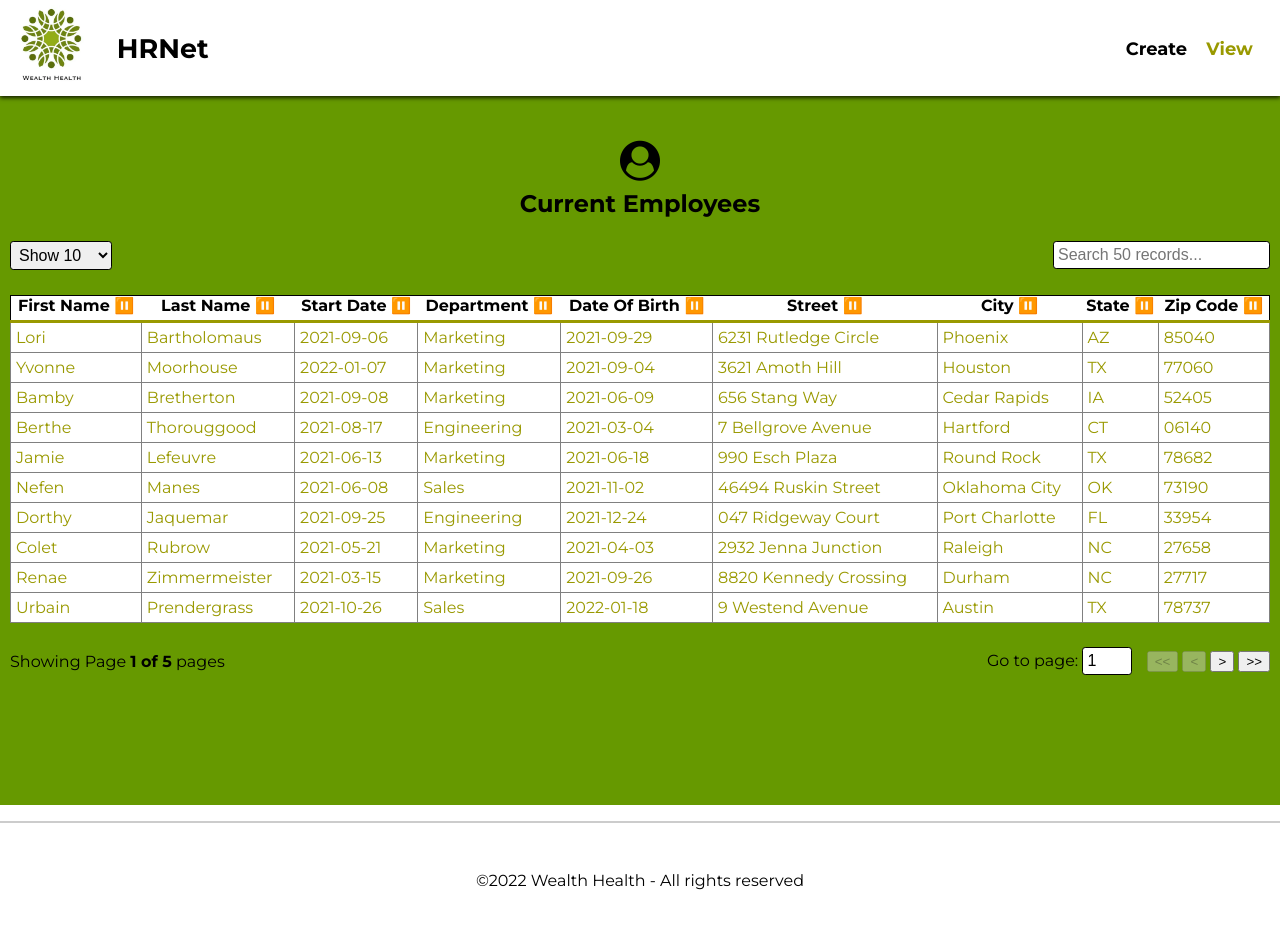
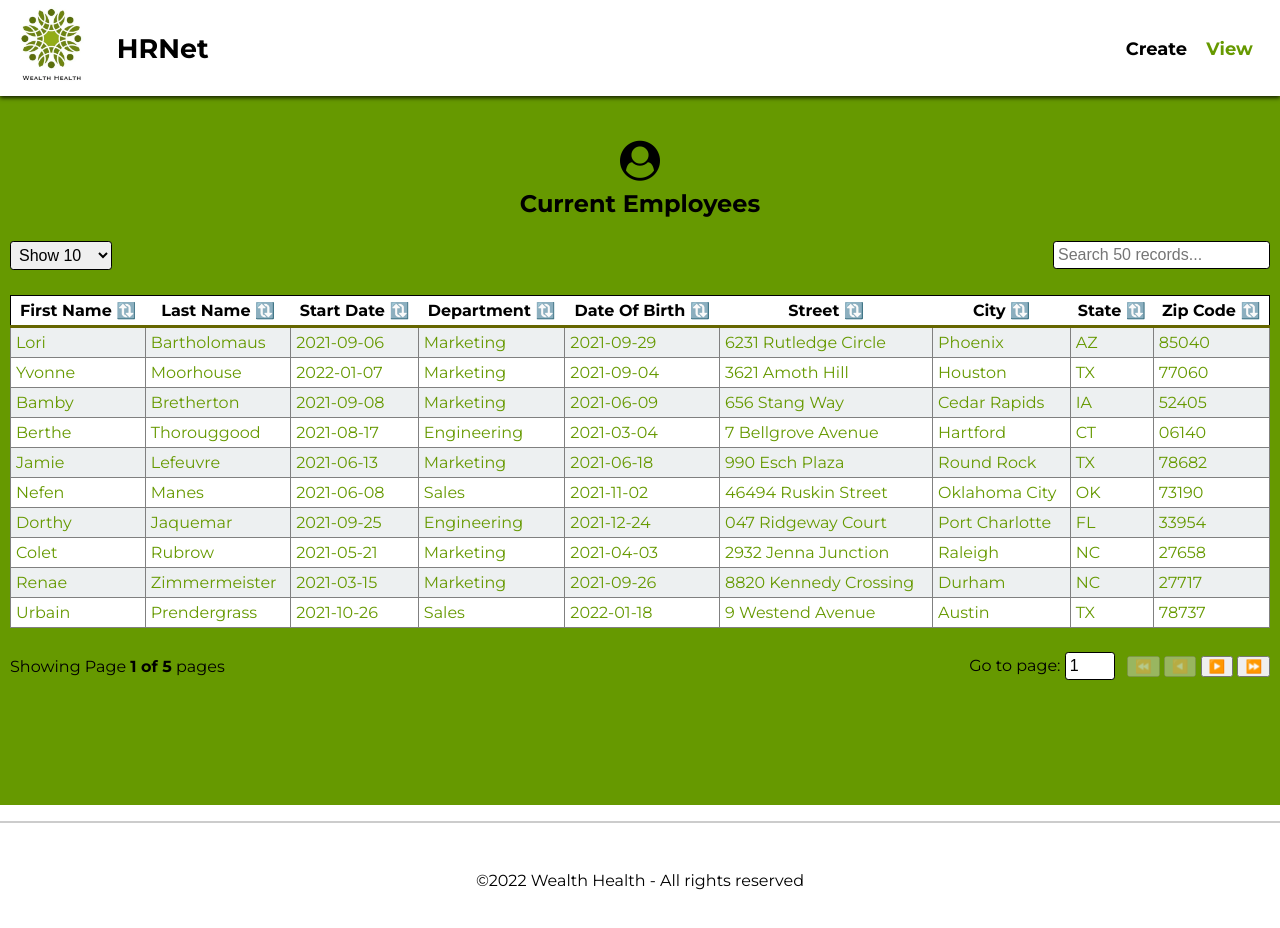
Before and after one commit to Stevens-Mark/StevensMark_P14_04022022-, a React (Create React App) app: page /employees in a window 1280 px wide. Built offline with nearby package versions, Linux system fonts and the light colour scheme.

Commit message:
nth-child on rows

```diff
--- a/src/components/Table/EmployeesTable.jsx
+++ b/src/components/Table/EmployeesTable.jsx
@@ -43,14 +43,20 @@ const Table = styled.table`
   }
 
   th {
-    border-bottom: solid 3px ${colors.primary};
+    border-bottom: solid 3px ${colors.darkGreen};
     color: ${colors.secondary};
-    padding: 0px 0px 5px;
+    background: ${colors.tertiary};
+    padding: 0.313rem;
+   }
+
+  tr:nth-child(2n+1) {
+    background: ${colors.zircon};
   }
 
   td {
-    padding: 5px;
-    border: solid 1px gray;
+    // color: ${colors.secondary};
+    border: solid 0.5px ${colors.gray};
+    padding: 0.313rem;
   }
 `;
 
@@ -64,10 +70,11 @@ const Controls = styled.span`
   span {
     margin: 0.3rem 0rem;
     > input[type=number] {
-      width: 40px;
+      width: 2.5rem;
+
     }
     > span {
-      padding-left: 10px;
+      padding-left: 0.5rem;
       white-space: nowrap;
     }
   }
@@ -138,7 +145,7 @@ const EmployeesTable = () => {
                     ? column.isSortedDesc
                         ? ' 🔽'
                         : ' 🔼'
-                    : ' ⏸️'}
+                    : ' 🔃'}
                 </span>
               </th>
             ))}
@@ -188,13 +195,13 @@ const EmployeesTable = () => {
               max={pageCount}
               onChange={e => {
                 const page = e.target.value ? Number(e.target.value) - 1 : 0
-                gotoPage(page)}}/> {globalFilter && pageCount>0? `of ${pageCount} ` : ''}
+                gotoPage(page)}}/> {globalFilter && pageCount>1? `of ${pageCount} ` : ''}
 
             <span>
-              <button onClick={() => gotoPage(0)} disabled={!canPreviousPage}>{'<<'}</button>{' '}
-              <button onClick={() => previousPage()} disabled={!canPreviousPage}>{'<'}</button>{' '}
-              <button onClick={() => nextPage()} disabled={!canNextPage}>{'>'}</button>{' '}
-              <button onClick={() => gotoPage(pageCount - 1)} disabled={!canNextPage}>{'>>'}</button>
+              <button onClick={() => gotoPage(0)} disabled={!canPreviousPage}>{'⏪'}</button>{' '}
+              <button onClick={() => previousPage()} disabled={!canPreviousPage}>{'◀️'}</button>{' '}
+              <button onClick={() => nextPage()} disabled={!canNextPage}>{'▶️'}</button>{' '}
+              <button onClick={() => gotoPage(pageCount - 1)} disabled={!canNextPage}>{'⏩'}</button>
             </span>
           </span>
         </> }
--- a/src/index.js
+++ b/src/index.js
@@ -25,7 +25,7 @@ import reportWebVitals from './reportWebVitals';
 
     main {
       min-height: 85vh;
-      background: ${colors.middleGreen};
+      background: ${colors.primary};
       padding-top: 125px;
     }
 
--- a/src/styles/colors.js
+++ b/src/styles/colors.js
@@ -1,12 +1,12 @@
 // colors used on the website
 
 const colors = {
-  primary: '#999900',
+  primary: '#669900',
   secondary: '#000',
   tertiary: '#fff',
-  lightGreen: '#999900',
-  middleGreen: ' #669900',
   darkGreen: '#666600',
+  zircon: '#EDF0F1',
+  gray: '#808080',
   warning: '#ff0000',
 
  // night mode colors
@@ -14,6 +14,4 @@ const colors = {
   darkModeHighlights: '#4F4C6B',
 }
 
-
-
 export default colors
```
